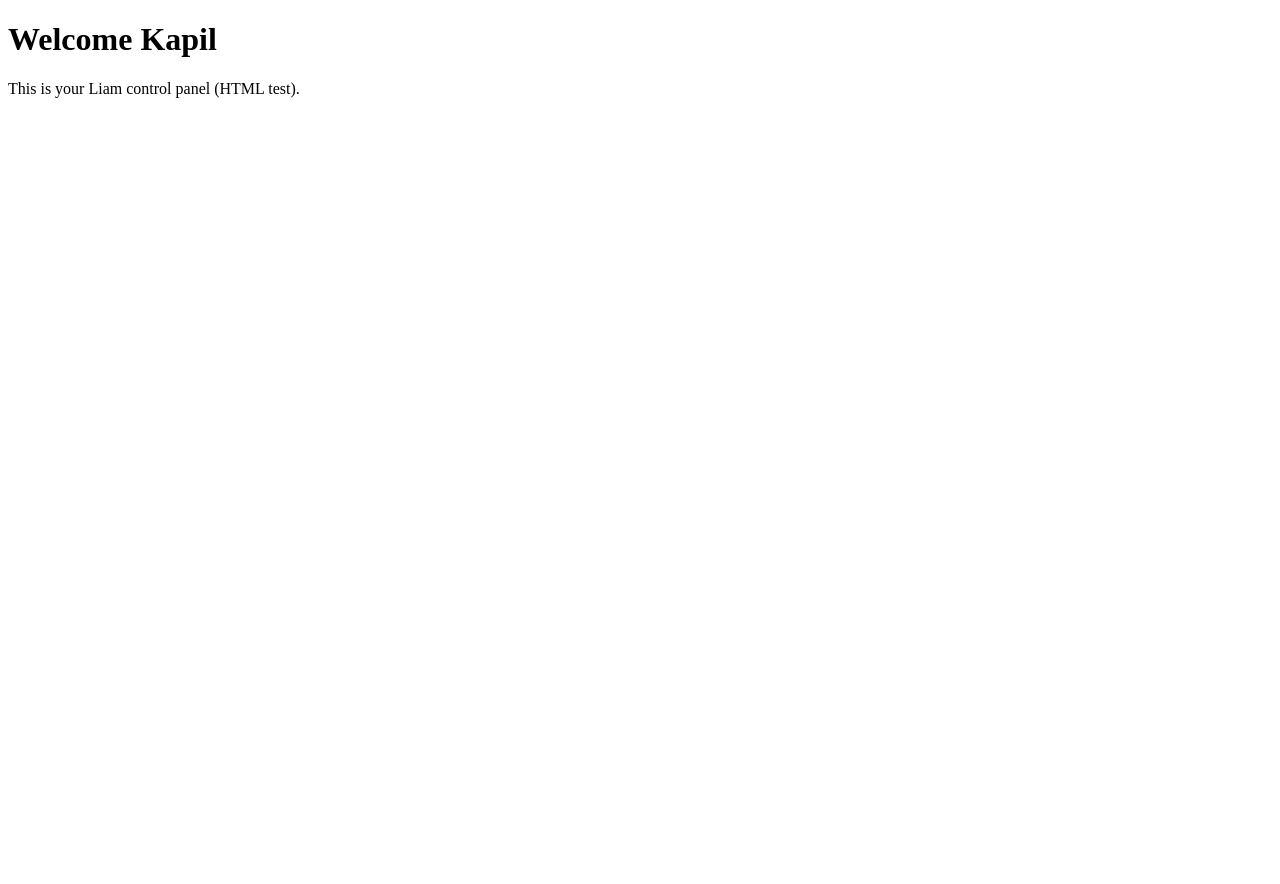
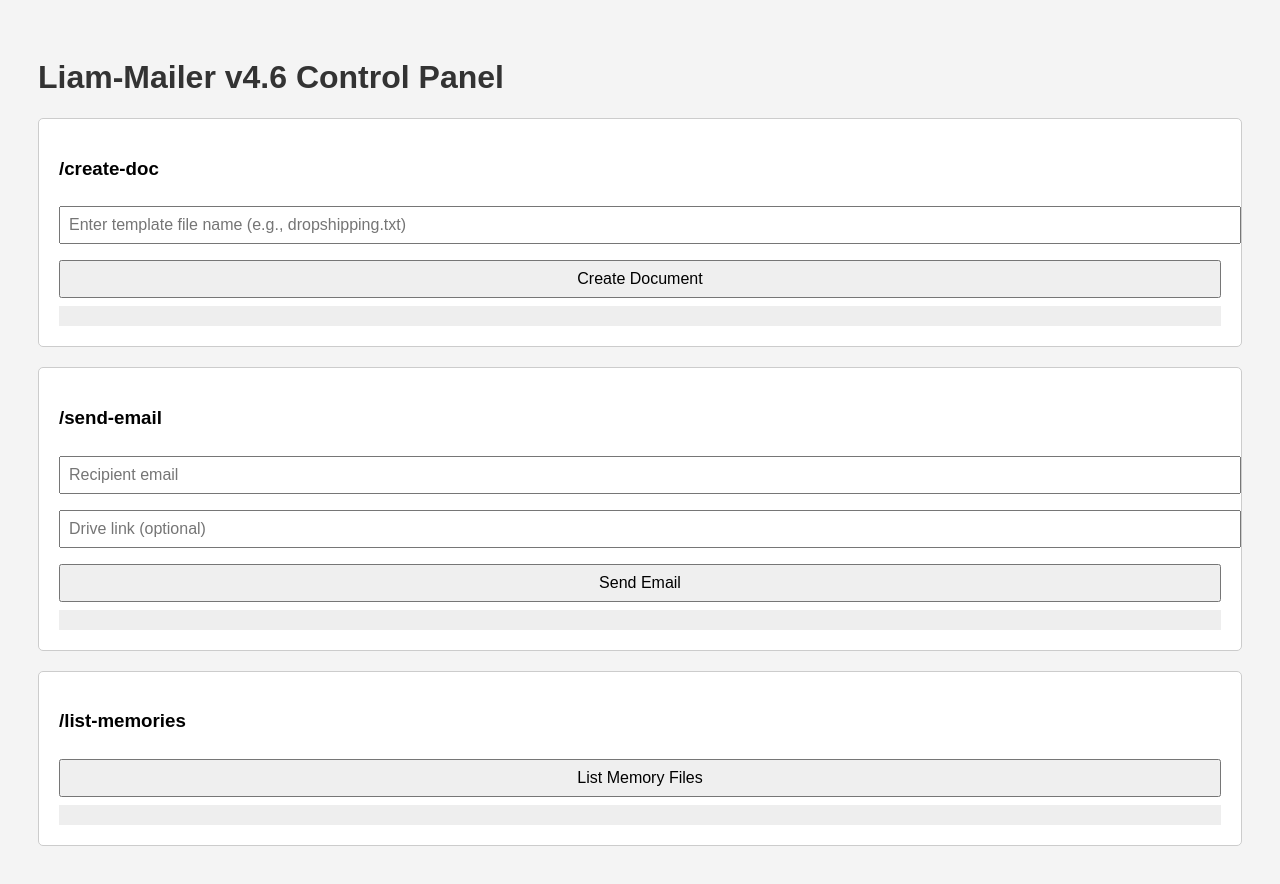
Before and after one commit to guptakapilin/liam-relay, a website: page public/panel.html in a window 1280 px wide. Before the commit the page ends 800 px from the top, so only its background shows below. Drawn offline with Linux system fonts and the light colour scheme.

Commit message:
Update panel.html

```diff
--- a/public/panel.html
+++ b/public/panel.html
@@ -1,8 +1,67 @@
 <!DOCTYPE html>
-<html>
-<head><title>Liam Control Panel</title></head>
+<html lang="en">
+<head>
+  <meta charset="UTF-8">
+  <title>Liam Control Panel</title>
+  <style>
+    body { font-family: Arial; padding: 30px; background: #f4f4f4; }
+    h1 { color: #333; }
+    input, button, select, textarea {
+      margin: 8px 0; padding: 8px;
+      font-size: 1em; width: 100%;
+    }
+    .box {
+      background: #fff; padding: 20px; margin-bottom: 20px;
+      border: 1px solid #ccc; border-radius: 5px;
+    }
+    .output { white-space: pre-wrap; background: #eee; padding: 10px; }
+  </style>
+</head>
 <body>
-  <h1>Welcome Kapil</h1>
-  <p>This is your Liam control panel (HTML test).</p>
+  <h1>Liam-Mailer v4.6 Control Panel</h1>
+  <div class="box">
+    <h3>/create-doc</h3>
+    <input type="text" id="template" placeholder="Enter template file name (e.g., dropshipping.txt)">
+    <button onclick="createDoc()">Create Document</button>
+    <div class="output" id="createDocResult"></div>
+  </div>
+  <div class="box">
+    <h3>/send-email</h3>
+    <input type="email" id="toEmail" placeholder="Recipient email">
+    <input type="text" id="driveLink" placeholder="Drive link (optional)">
+    <button onclick="sendEmail()">Send Email</button>
+    <div class="output" id="sendEmailResult"></div>
+  </div>
+  <div class="box">
+    <h3>/list-memories</h3>
+    <button onclick="listMemories()">List Memory Files</button>
+    <div class="output" id="memoriesList"></div>
+  </div>
+    <script>
+    async function createDoc() {
+      const template = document.getElementById("template").value;
+      const res = await fetch(`/create-doc?template=${template}`);
+      const data = await res.json();
+      document.getElementById("createDocResult").innerText = JSON.stringify(data, null, 2);
+    }
+
+    async function sendEmail() {
+      const to = document.getElementById("toEmail").value;
+      const link = document.getElementById("driveLink").value;
+      const res = await fetch(`/send-email?to=${to}&link=${link}`);
+      const text = await res.text();
+      document.getElementById("sendEmailResult").innerText = text;
+    }
+
+    async function listMemories() {
+      const res = await fetch(`/list-memories`);
+      const data = await res.json();
+      let html = '';
+      data.files.forEach(file => {
+        html += `${file.name}\n${file.webViewLink}\nModified: ${file.modifiedTime}\n\n`;
+      });
+      document.getElementById("memoriesList").innerText = html;
+    }
+  </script>
 </body>
 </html>
```
